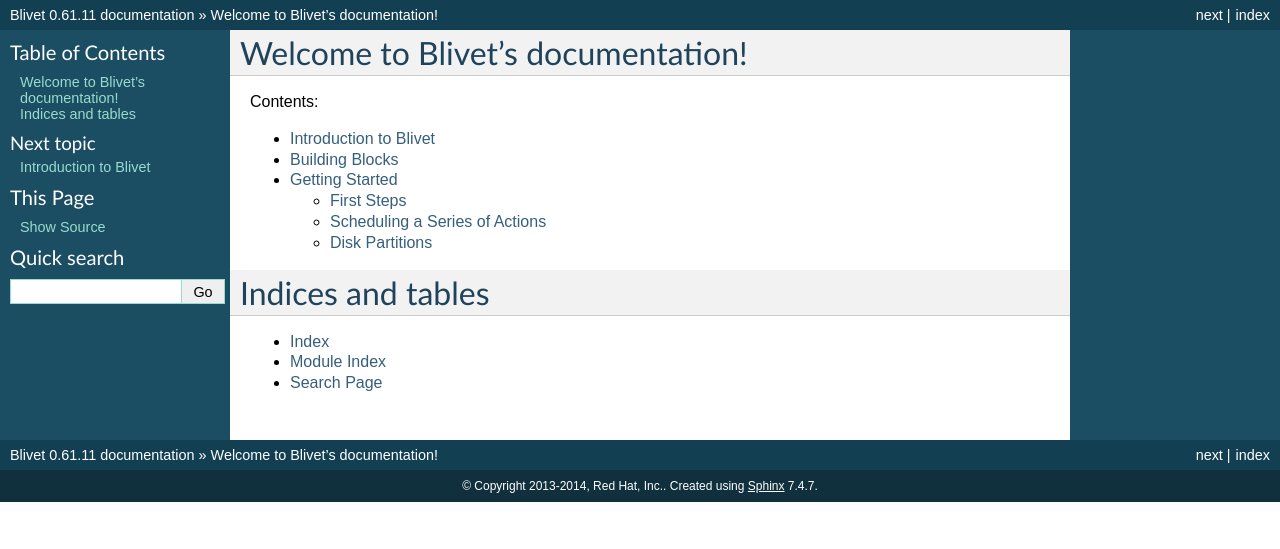
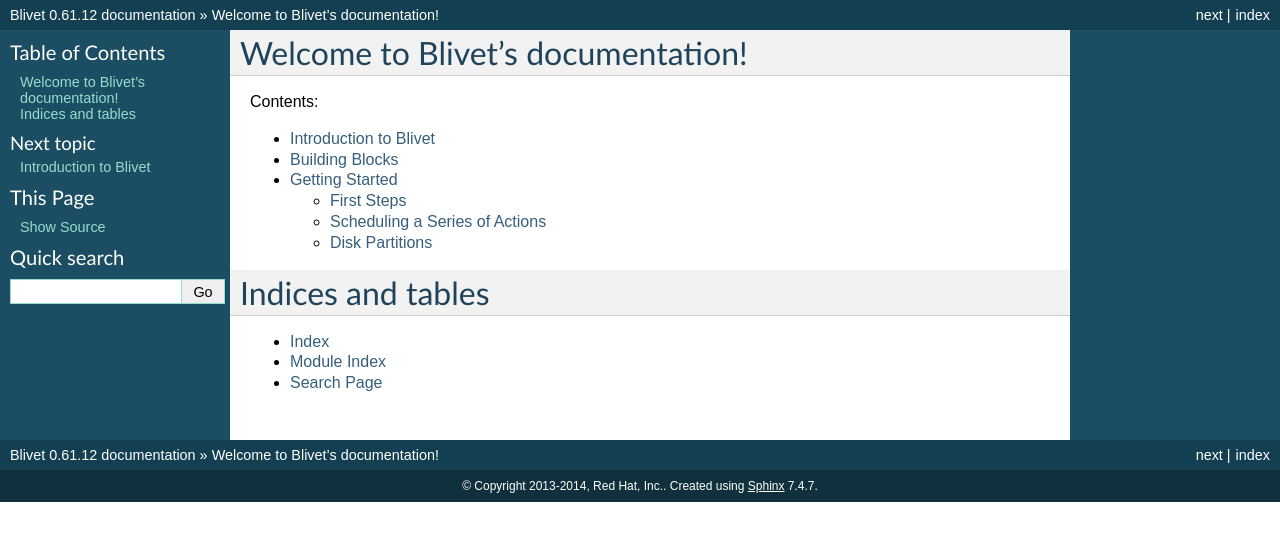
Before and after one commit to storaged-project/blivet, a Sphinx documentation site: the page built from doc/index.rst, in a window 1280 px wide. Shown: the top 549 px of the page. Built offline with Sphinx 7.4.7, drawn with Linux system fonts in a browser that asks for light colours; pages that are not in the unit, such as notebooks, are missing from menus.

Commit message:
New version - 0.61.12

```diff
--- a/blivet/__init__.py
+++ b/blivet/__init__.py
@@ -19,7 +19,7 @@
 # Red Hat Author(s): Dave Lehman <dlehman@redhat.com>
 #
 
-__version__ = '0.61.11'
+__version__ = '0.61.12'
 
 ##
 ## Default stub values for installer-specific stuff that gets set up in
--- a/doc/conf.py
+++ b/doc/conf.py
@@ -48,9 +48,9 @@
 # built documents.
 #
 # The short X.Y version.
-version = '0.61.11'
+version = '0.61.12'
 # The full version, including alpha/beta/rc tags.
-release = '0.61.11'
+release = '0.61.12'
 
 # The language for content autogenerated by Sphinx. Refer to documentation
 # for a list of supported languages.
--- a/setup.py
+++ b/setup.py
@@ -2,7 +2,7 @@
 
 from distutils.core import setup
 
-setup(name='blivet', version='0.61.11',
+setup(name='blivet', version='0.61.12',
       description='Python module for system storage configuration',
       author='David Lehman', author_email='dlehman@redhat.com',
       url='http://fedoraproject.org/wiki/blivet',
```
Also changed, not shown: 2 other files.
